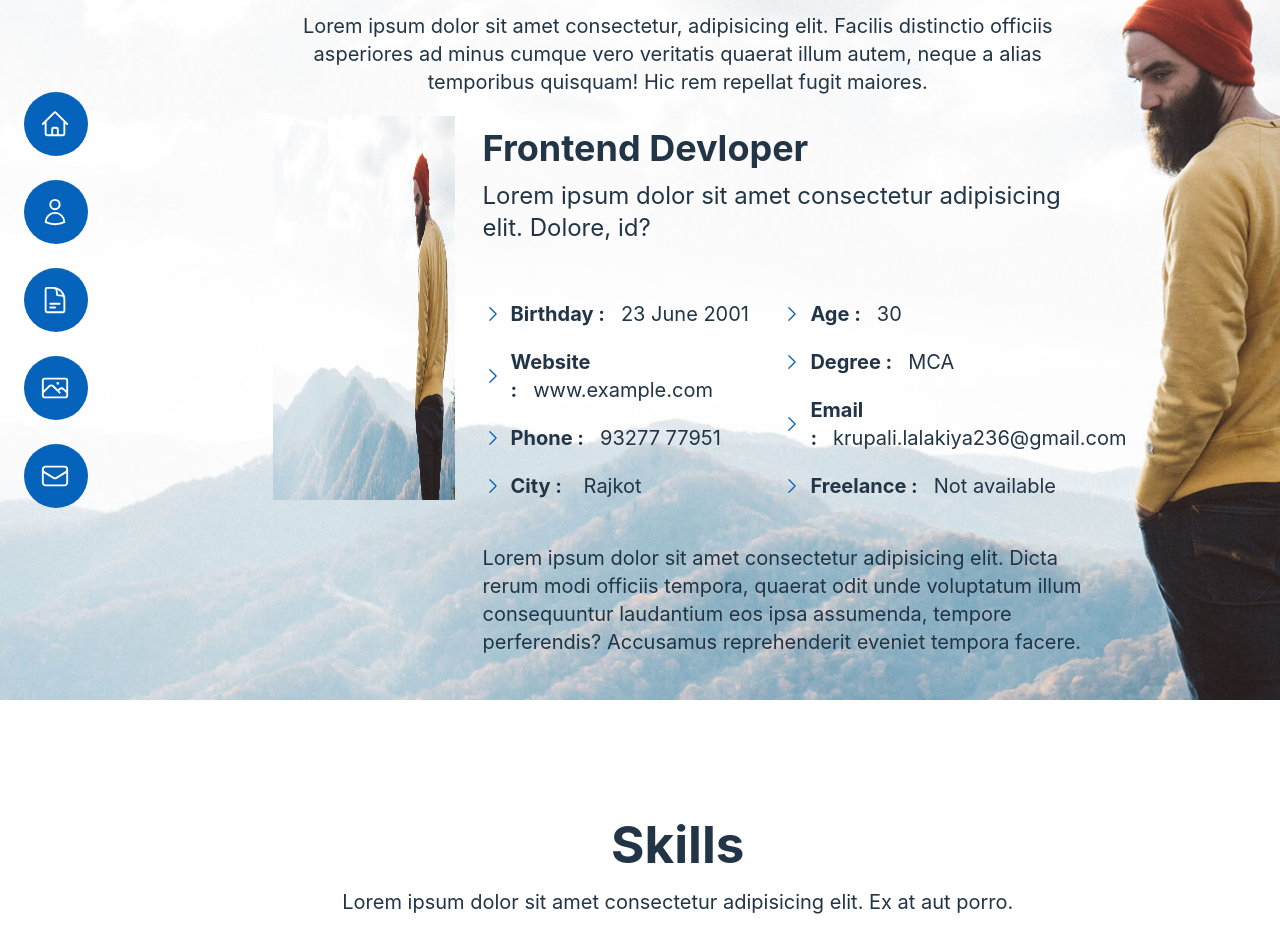
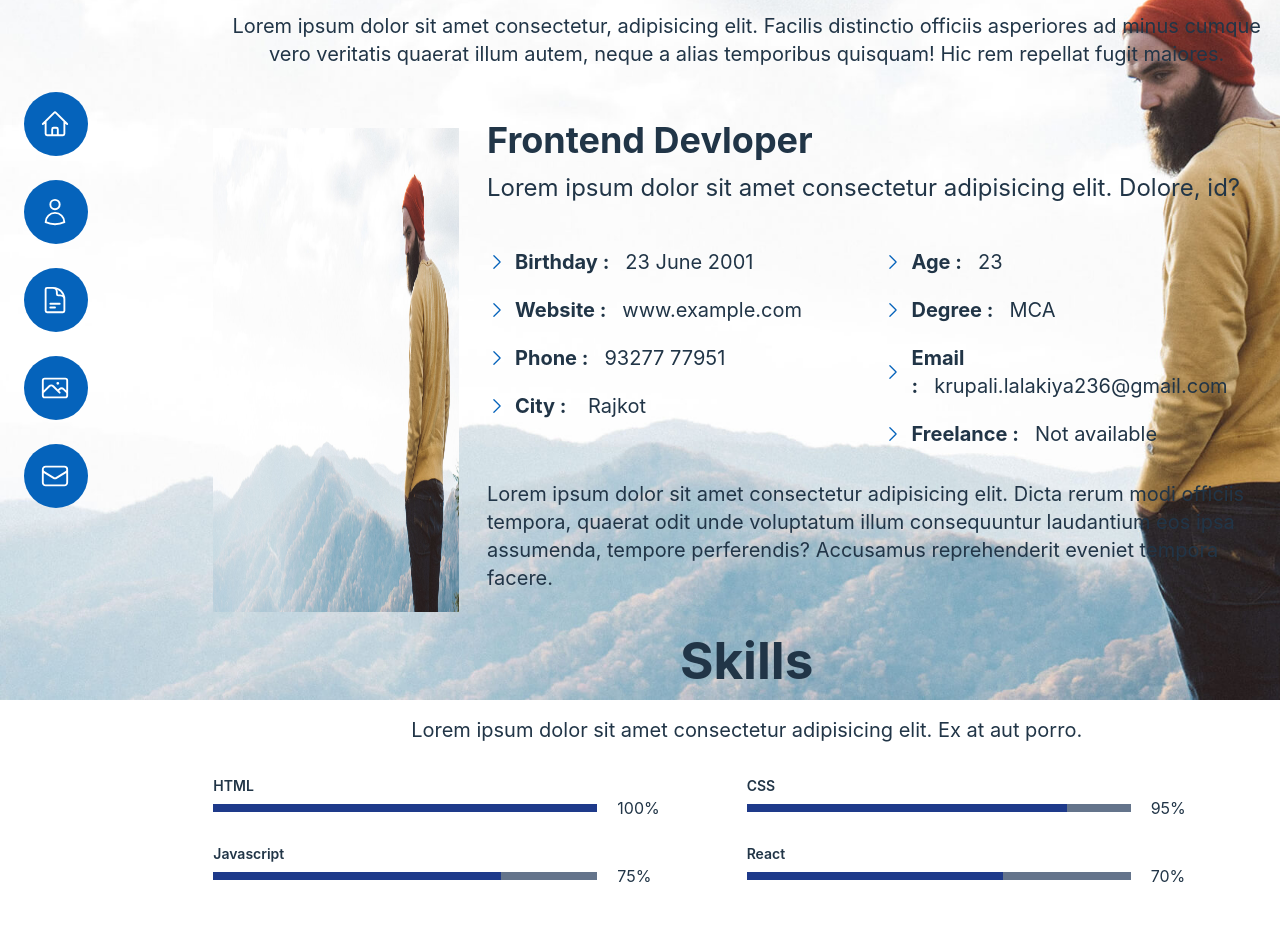
Before and after one commit to Krupali236/my-portfolio, a React (Vite) app: page /about in a window 1280 px wide. Shown: the part 100-1032 px from the top of the page. After the commit the page ends 1000 px from the top, so only its background shows below. Built offline with nearby package versions, Linux system fonts and the light colour scheme.

Commit message:
filed modified

```diff
--- a/src/pages/About.jsx
+++ b/src/pages/About.jsx
@@ -1,13 +1,141 @@
 import bg from "./../assets/images/bg.jpg";
 import chevronRight from "./../assets/chevronRight.svg";
 import Skill from "./Skills";
-import Navbar from "../navbar/navbar";
 const About = () => {
   return (
     <>
-      <div className="container:full relative">
+      <div className="grid">
+        <h1 className="text-center font-bold text-[40px] py-6">About</h1>
+        <p className="text-center text-xl my-5">
+          Lorem ipsum dolor sit amet consectetur, adipisicing elit. Facilis
+          distinctio officiis asperiores ad minus cumque vero veritatis quaerat
+          illum autem, neque a alias temporibus quisquam! Hic rem repellat fugit
+          maiores.
+        </p>
+      </div>
+      <div className="grid grid-cols-12 gap-7 my-5">
+        <div className="col-span-3">
+          <img src={bg} alt="bg" className="h-full w-full my-5" />
+        </div>
+        <div className="col-span-9">
+          <h3 className="font-bold text-4xl my-3">Frontend Devloper</h3>
+          <p className="text-2xl my-3">
+            Lorem ipsum dolor sit amet consectetur adipisicing elit. Dolore, id?
+          </p>
+          <div className="grid grid-cols-2">
+            <div className="columns-1 my-3">
+              <div className="flex my-5">
+                <img
+                  src={chevronRight}
+                  alt="chevronRight"
+                  width="20px"
+                  height="20px"
+                />
+                <p className="font-bold text-xl ps-2">
+                  Birthday :
+                  <span className="font-normal ps-4">23 June 2001</span>{" "}
+                </p>
+              </div>
+              <div className="flex my-5">
+                <img
+                  src={chevronRight}
+                  alt="chevronRight"
+                  width="20px"
+                  height="20px"
+                />
+                <p className="font-bold text-xl ps-2">
+                  Website :
+                  <span className="font-normal ps-4">www.example.com</span>{" "}
+                </p>
+              </div>
+              <div className="flex my-5">
+                <img
+                  src={chevronRight}
+                  alt="chevronRight"
+                  width="20px"
+                  height="20px"
+                />
+                <p className="font-bold text-xl ps-2">
+                  Phone :<span className="font-normal ps-4">93277 77951</span>{" "}
+                </p>
+              </div>
+              <div className="flex my-5">
+                <img
+                  src={chevronRight}
+                  alt="chevronRight"
+                  width="20px"
+                  height="20px"
+                />
+                <p className="font-bold text-xl ps-2">
+                  City :<span className="font-normal ps-4"> Rajkot </span>{" "}
+                </p>
+              </div>
+            </div>
+            <div className="columns-1 my-3">
+              <div className="flex my-5">
+                <img
+                  src={chevronRight}
+                  alt="chevronRight"
+                  width="20px"
+                  height="20px"
+                />
+                <p className="font-bold text-xl ps-2">
+                  Age :<span className="font-normal ps-4">23</span>{" "}
+                </p>
+              </div>
+              <div className="flex my-5">
+                <img
+                  src={chevronRight}
+                  alt="chevronRight"
+                  width="20px"
+                  height="20px"
+                />
+                <p className="font-bold text-xl ps-2">
+                  Degree :<span className="font-normal ps-4">MCA</span>{" "}
+                </p>
+              </div>
+              <div className="flex my-5">
+                <img
+                  src={chevronRight}
+                  alt="chevronRight"
+                  width="20px"
+                  height="20px"
+                />
+                <p className="font-bold text-xl ps-2">
+                  Email :
+                  <span className="font-normal ps-4">
+                    krupali.lalakiya236@gmail.com
+                  </span>{" "}
+                </p>
+              </div>
+              <div className="flex my-5">
+                <img
+                  src={chevronRight}
+                  alt="chevronRight"
+                  width="20px"
+                  height="20px"
+                />
+                <p className="font-bold text-xl ps-2">
+                  Freelance :
+                  <span className="font-normal ps-4">Not available</span>{" "}
+                </p>
+              </div>
+            </div>
+          </div>
+          <div className="grid">
+            <p className="text-xl">
+              Lorem ipsum dolor sit amet consectetur adipisicing elit. Dicta
+              rerum modi officiis tempora, quaerat odit unde voluptatum illum
+              consequuntur laudantium eos ipsa assumenda, tempore perferendis?
+              Accusamus reprehenderit eveniet tempora facere.
+            </p>
+          </div>
+        </div>
+      </div>
+      <Skill />
+      {/* <div className="container:full relative">
         <div className="grid grid-cols-12 h-screen">
-          {/* <Navbar /> */}
+
           <div className="col-span-10 flex flex-col justify-center align-middle items-start ms-10 px-5">
             <div className="container mx-auto">
               <div className="grid my-5">
@@ -32,7 +160,7 @@ const About = () => {
                     Dolore, id?
                   </p>
                   <div className="grid grid-cols-2">
-                    <div className="columns-1 my-6">
+                    <div className="columns-1 my-3">
                       <div className="flex my-5">
                         <img
                           src={chevronRight}
@@ -84,7 +212,7 @@ const About = () => {
                         </p>
                       </div>
                     </div>
-                    <div className="columns-1 my-6">
+                    <div className="columns-1 my-3">
                       <div className="flex my-5">
                         <img
                           src={chevronRight}
@@ -152,7 +280,7 @@ const About = () => {
             </div>
           </div>
         </div>
-      </div>
+      </div> */}
     </>
   );
 };
--- a/src/pages/Skills.jsx
+++ b/src/pages/Skills.jsx
@@ -1,21 +1,68 @@
-import ProgressCard from './processbar'
-
 const Skill = () => {
   return (
     <>
-      {/* <div className="container mx-auto my-16"> */}
-      {/* </div> */}
-      <div className="grid mt-40">
-        <h1 className="text-center font-bold">Skills</h1>
-        <p className="text-xl text-center my-4">
+      <div className="grid">
+        <h1 className="text-center font-bold my-5">Skills</h1>
+        <p className="text-xl text-center my-2">
           Lorem ipsum dolor sit amet consectetur adipisicing elit. Ex at aut
           porro.
         </p>
       </div>
-      <div className="grid grid-cols-2">
-        <div className="columns-1">
-          <ProgressCard />
+      <div className="grid grid-cols-2 mt-3">
+        <div className="columns-1 my-3">
+          <h1 className="font-semibold text-sm">HTML</h1>
+          <div className="flex items-center">
+            <div className="h-2 w-96 bg-slate-400">
+              <div className="h-2 w-96 bg-blue-900"></div>
+            </div>
+            <span className="ms-5 items-center">100% </span>
+          </div>
         </div>
+        <div className="columns-1 my-3">
+          <h1 className="font-semibold text-sm">CSS</h1>
+          <div className="flex items-center">
+            <div className="h-2 w-96 bg-slate-500">
+              <div className="h-2 w-80 bg-blue-900"></div>
+            </div>
+            <span className="ms-5 items-center">95% </span>
+          </div>
+        </div>
+        <div className="columns-1 my-3">
+          <h1 className="font-semibold text-sm">Javascript</h1>
+          <div className="flex items-center">
+            <div className="h-2 w-96 bg-slate-500">
+              <div className="h-2 w-72 bg-blue-900"></div>
+            </div>
+            <span className="ms-5 items-center">75% </span>
+          </div>
+        </div>
+        <div className="columns-1 my-3">
+          <h1 className="font-semibold text-sm">React</h1>
+          <div className="flex items-center">
+            <div className="h-2 w-96 bg-slate-500">
+              <div className="h-2 w-64 bg-blue-900"></div>
+            </div>
+            <span className="ms-5 items-center">70% </span>
+          </div>
+        </div>
+        {/* <div className="columns-1 my-3">
+          <h1 className="font-semibold text-sm">Photoshop</h1>
+          <div className="flex items-center">
+            <div className="h-2 w-96 bg-slate-500">
+              <div className="h-2 w-64 bg-blue-900"></div>
+            </div>
+            <span className="ms-5 items-center">70% </span>
+          </div>
+        </div>
+        <div className="columns-1 my-3">
+          <h1 className="font-semibold text-sm">Coral draw</h1>
+          <div className="flex items-center">
+            <div className="h-2 w-96 bg-slate-500">
+              <div className="h-2 w-72 bg-blue-900"></div>
+            </div>
+            <span className="ms-5 items-center">75% </span>
+          </div>
+        </div> */}
       </div>
     </>
   );
```
Also changed, not shown: src/pages/processbar.jsx (deleted, +0 -16 lines).
